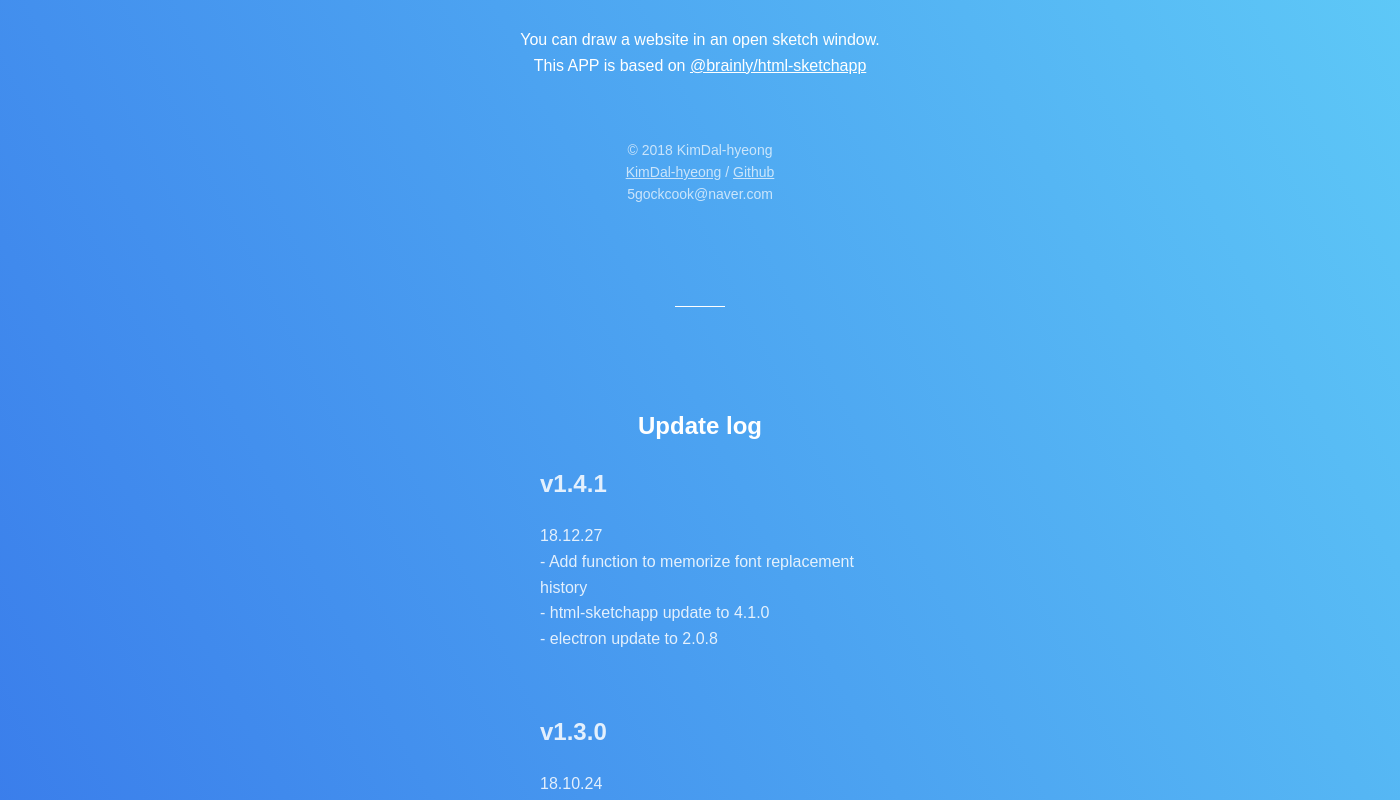
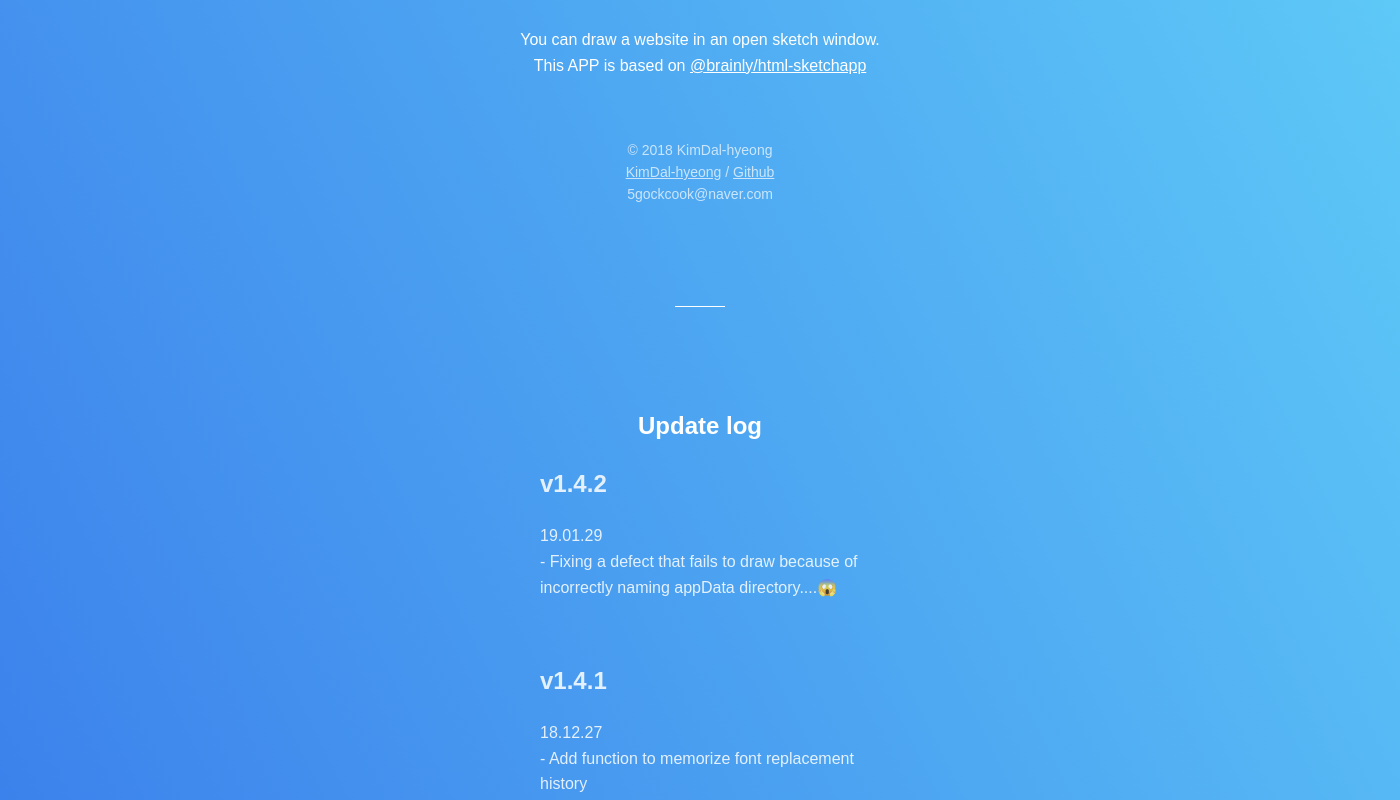
Before and after one commit to KimDal-hyeong/html-to-sketch-electron, an Electron app: page docs/download-analyst/index.html in a window 1400 px wide. Shown: the part 342-1142 px from the top of the page. Drawn offline with Linux system fonts and the light colour scheme.

Commit message:
update index.html

```diff
--- a/docs/download-analyst/index.html
+++ b/docs/download-analyst/index.html
@@ -60,6 +60,12 @@
 
     <h2>Update log</h2>
     <div style="max-width: 320px; margin: auto; text-align: left; color: rgba(255,255,255,0.85);">
+        <h2>v1.4.2</h2>
+        <p>
+            19.01.29<br />
+            - Fixing a defect that fails to draw because of incorrectly naming appData directory....😱
+        </p>
+        <br />
         <h2>v1.4.1</h2>
         <p>
             18.12.27<br />
```
